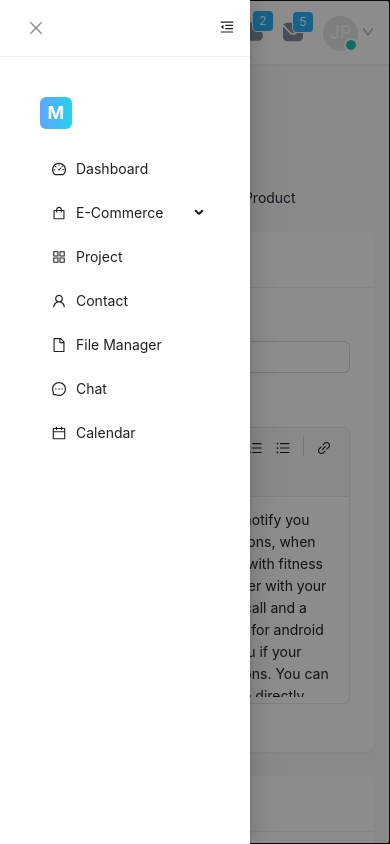
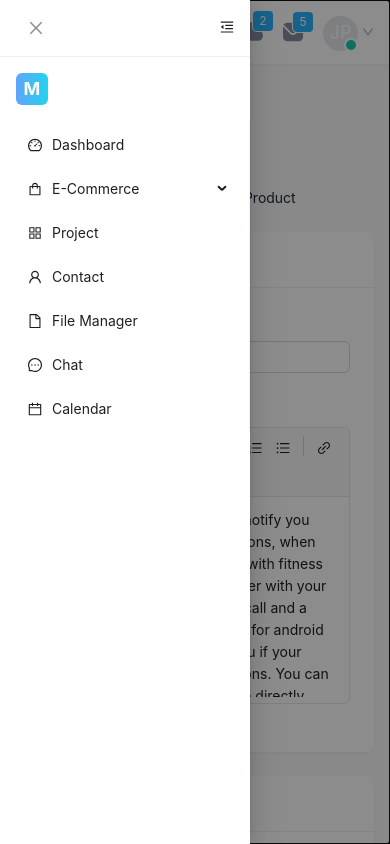
Before and after one commit to anshukumar2708/Amrytt-media-task-new, a Next.js app: page /add-product in a window 390 px wide. Both pictures are taken after a click on the element 31 px from the left and 34 px from the top of the page. Shown: the top 844 px of the page. Built offline with nearby package versions, Linux system fonts and the light colour scheme.

Commit message:
header issues fix

```diff
--- a/src/app/components/sideBar.tsx
+++ b/src/app/components/sideBar.tsx
@@ -156,14 +156,15 @@ const SideBar: React.FC<SidebarProps> = ({ collapsed, setCollapsed }) => {
           </div>
         )}
       </div>
+      <div className="h-full overflow-y-auto pb-16">
         <Menu
           mode="inline"
           selectedKeys={getSelectedKeys()}
           defaultOpenKeys={getOpenKeys()}
-        style={{ borderRight: 0 }}
           items={menuItems}
-        className="h-full"
+          className="border-none"
         />
+      </div>
     </>
   );
 
@@ -187,8 +188,8 @@ const SideBar: React.FC<SidebarProps> = ({ collapsed, setCollapsed }) => {
           onClose={() => setMobileDrawerOpen(false)}
           open={mobileDrawerOpen}
           width={250}
-          //   bodyStyle={{ padding: 0 }}
-          //   headerStyle={{ display: "none" }}
+          className="!overflow-hidden"
+          bodyStyle={{ overflow: "hidden", padding: 0 }}
         >
           {sidebarContent}
         </Drawer>
@@ -201,14 +202,13 @@ const SideBar: React.FC<SidebarProps> = ({ collapsed, setCollapsed }) => {
       collapsible
       collapsed={collapsed}
       onCollapse={(value) => setCollapsed(value)}
-      className="bg-white min-h-screen"
+      className="bg-white h-screen overflow-hidden"
       width={220}
       collapsedWidth={80}
       style={{
         boxShadow: "0 0 10px rgba(0, 0, 0, 0.05)",
         zIndex: 100,
         position: "fixed",
-        height: "100%",
         transition: "all 0.2s",
       }}
     >
```
Lines whose indentation alone changed are shown as unchanged.
